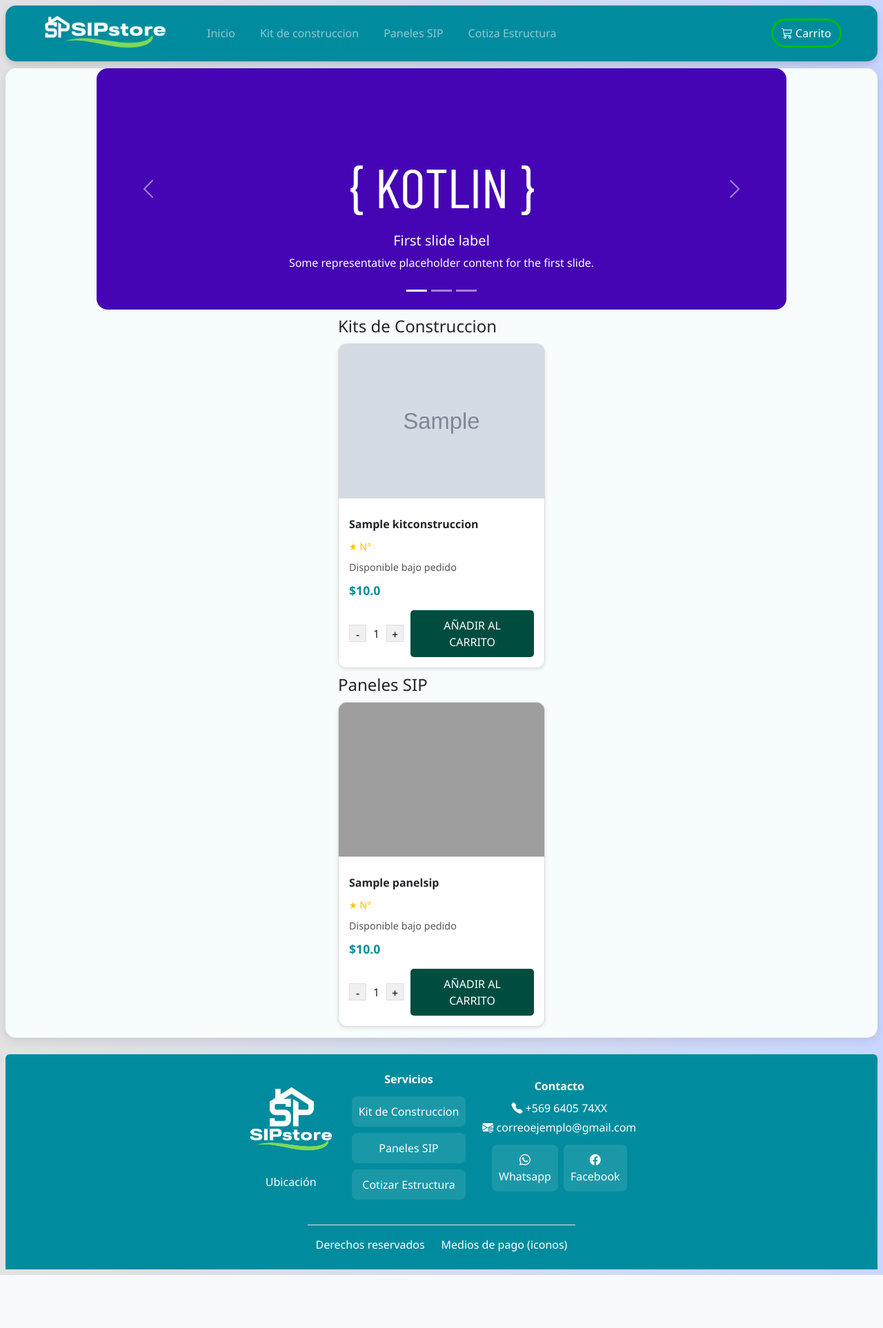
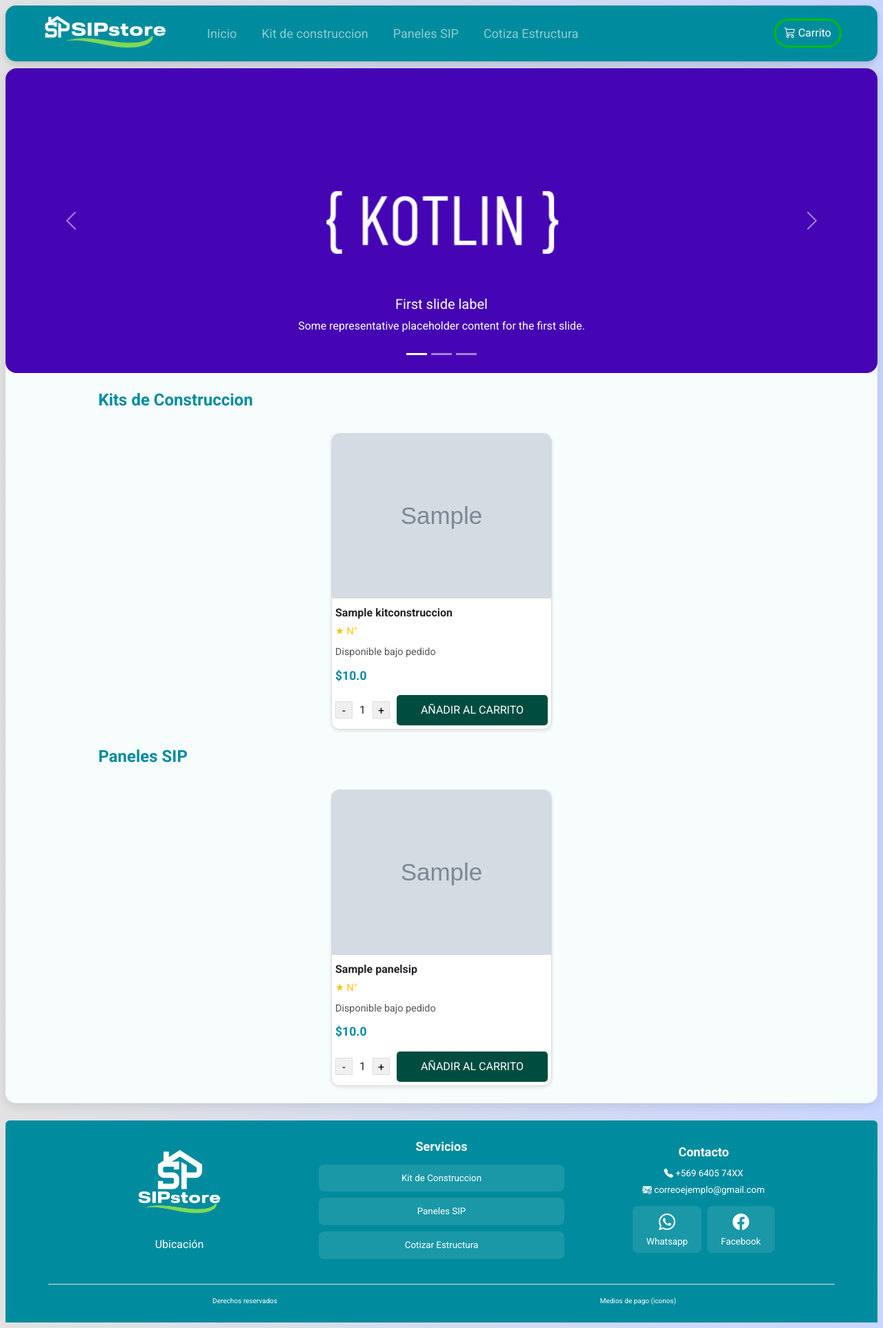
Before and after one commit to paocespedes-bit/Capstone-, a Django app: page / in a window 1280 px wide. Shown: the whole page at 69% size. Before the commit the page ends 1849 px from the top, so only its background shows below. Run offline with Django 5.2, Linux system fonts and the light colour scheme; tables that the repository leaves empty hold one stand-in row (values such as "Sample post"); grey boxes marked "Sample" are stand-in pictures; data that the repository does not hold is empty; some libraries are stand-ins or nearby versions; grey boxes are pictures that could not be loaded.

Commit message:
correccion de estilos

```diff
--- a/Fase_2/Evidencias_Proyecto/SIPstore/core/static/core/style/base.css
+++ b/Fase_2/Evidencias_Proyecto/SIPstore/core/static/core/style/base.css
@@ -1,7 +1,9 @@
+@import url("https://fonts.googleapis.com/css2?family=Roboto:wght@400;700&display=swap");
+
 body {
   background-color: #c9d6ff;
   background: linear-gradient(to right, #e2e2e2, #c9d6ff);
-  font-family: "Segoe UI", Tahoma, Geneva, Verdana, sans-serif;
+  font-family: "Roboto", sans-serif !important;
   margin: 8px;
 }
 
@@ -41,15 +43,15 @@ main.container {
 }
 .nav-link {
   margin: 0px 10px;
+  font-size: large;
 }
 /* !search bar  */
-.search-wrapper {
+/* .search-wrapper {
   max-width: auto;
   margin: 20px auto;
 }
 .search-box {
   position: relative;
-  /* box-shadow: 0 2px 15px rgba(0, 0, 0, 0.05); */
   border-radius: 50px;
   transition: all 0.3s ease;
 }
@@ -90,7 +92,9 @@ main.container {
 .search-button:hover {
   background-color: #0b5ed7;
   transform: translateY(-50%) scale(1.05);
-}
+} */
+
+/* ! boton carrito */
 
 .cart-button {
   border-radius: 50px;
@@ -126,24 +130,6 @@ main.container {
   flex-direction: column;
 }
 
-.py-4 {
-  display: flex;
-  justify-content: space-between;
-  align-items: center;
-  flex-direction: column;
-  width: 100%;
-}
-
-.text-md-start {
-  width: 100%;
-}
-
-div {
-  align-items: center;
-  flex-direction: row;
-  justify-content: center;
-}
-
 .log {
   width: 10vw;
   height: auto;
@@ -167,30 +153,29 @@ div {
   width: 100%;
 }
 
-.a-foot img {
-  width: 20px;
-  height: auto;
-  vertical-align: middle;
-  margin-right: 6px;
+.bi-facebook,.bi-whatsapp{
+  font-size: x-large;
+}
+
+.ultimo{
+  font-size: x-small;
+}
+
+.boton-red{
+  width: 100%;
+  padding: 6px 20px;
+}
+
+.tex,.a-foot{
+  font-size: smaller;
 }
 
 .a-foot:hover {
   background-color: rgba(255, 255, 255, 0.25);
 }
 
-.footer-bottom {
-  border-top: 1px solid rgba(255, 255, 255, 0.3);
-  display: flex;
-  justify-content: space-around;
-  align-items: center;
-  padding: 15px;
-  flex-wrap: wrap;
-  gap: 10px;
-}
-
-.footer-bottom p {
-  margin: 0;
-  font-size: 14px;
+.fw-bold{
+  font-size: large;
 }
 
 @media (max-width: 991.2px) and (max-height: 742.4px) {
@@ -200,6 +185,10 @@ div {
     display: flex;
     align-items: flex-start;
     flex-direction: column;
+  }
+  .nav-link{
+    padding: 2px 0px;
+    font-size: medium;
   }
   #nav-logo {
     width: 150px;
@@ -216,183 +205,3 @@ div {
     margin: 10px 0px;
   }
 }
-
-.cat-container {
-  min-height: 100vw;
-}
-
-/* Breadcrumb */
-
-.catalogo-breadcrumb {
-  padding: 10px 20px;
-  font-size: 14px;
-  background: #eee;
-  border-bottom: 1px solid #ccc;
-}
-
-.catalogo-breadcrumb a {
-  color: #0073e6;
-  text-decoration: none;
-}
-
-.catalogo-breadcrumb span {
-  margin: 0 5px;
-  color: #555;
-}
-
-/* Layout principal */
-.catalogo-main {
-  display: grid;
-  grid-template-columns: 250px 1fr 250px;
-  gap: 20px;
-  padding: 20px;
-}
-
-/* Sidebar filtros */
-.catalogo-sidebar {
-  border: 1px solid red;
-  padding: 15px;
-  background: #fff;
-}
-
-.catalogo-sidebar h3 {
-  font-size: 16px;
-  margin-bottom: 10px;
-}
-
-.catalogo-sidebar .cat-filter-group {
-  margin-bottom: 20px;
-  border: 1px solid orange;
-  padding: 10px;
-}
-
-/* Contenedor productos */
-.catalogo-products {
-  border: 1px solid blue;
-  padding: 15px;
-  background: #fff;
-}
-
-.catalogo-products h2 {
-  font-size: 18px;
-  margin-bottom: 15px;
-}
-
-.cat-products-container {
-  display: grid;
-  grid-template-columns: repeat(auto-fit, minmax(220px, 1fr));
-  gap: 20px;
-}
-
-/* Card (se incluye desde Django)
-/* Nota: La clase 'card' se asume que está en el archivo "t_paneles.html" y no se ha modificado. */
-/* .card {
-  background: white;
-  padding: 15px;
-  border-radius: 6px;
-  text-align: center;
-  border: 1px solid; base
-}  */
-
-/* Recomendados */
-.catalogo-recomendados {
-  border: 1px solid green;
-  padding: 15px;
-  background: #fff;
-}
-
-.catalogo-recomendados h3 {
-  font-size: 16px;
-  margin-bottom: 10px;
-}
-
-.catalogo-recomendados .cat-recomendados-item {
-  border: 1px solid gray;
-  padding: 10px;
-  margin-bottom: 10px;
-}
-
-.rounded {
-  width: 100%;
-  box-shadow: 0 8px 20px rgba(0, 0, 0, 0.15);
-  display: flex;
-  justify-content: space-between;
-  align-items: center;
-  flex-direction: column;
-}
-
-.row {
-  display: flex;
-  justify-content: center;
-  align-items: center;
-  flex-direction: row;
-  width: auto;
-}
-
-.row > section.col-12.col-md-9.col-lg-10 {
-  padding: 20px;
-  display: block;
-}
-
-.row > * {
-  flex-shrink: 0;
-  width: auto;
-  max-width: 100%;
-}
-
-.productos {
-  display: flex;
-  justify-content: center;
-  align-items: center;
-  flex-direction: row;
-  width: 100%;
-  height: auto;
-}
-
-.mb-4 {
-  display: flex;
-  justify-content: center;
-  align-items: center;
-}
-
-.tarjetas1,
-.tarjetas2 {
-  display: flex;
-  flex-direction: row;
-  justify-content: center;
-  align-items: center;
-  flex-wrap: wrap;
-  gap: 20px;
-}
-
-.tarjetas1 .card,
-.tarjetas2 .card {
-  flex: 1 1 250px;
-  max-width: 300px;
-}
-
-.titulo {
-  margin-top: 10px;
-  margin-bottom: 10px;
-}
-
-/* Ajustes móviles */
-@media (max-width: 576px) {
-  aside {
-    padding: 10px !important;
-    box-shadow: none;
-  }
-
-  section.col-12 {
-    padding: 10px !important;
-  }
-
-  .card {
-    font-size: 14px;
-  }
-
-  .btn {
-    font-size: 14px;
-    padding: 6px 10px;
-  }
-}
--- a/Fase_2/Evidencias_Proyecto/SIPstore/core/static/core/style/index.css
+++ b/Fase_2/Evidencias_Proyecto/SIPstore/core/static/core/style/index.css
@@ -1,3 +1,14 @@
-/* .tarjetas{
-    margin: 1.5rem;
-} */
+.tarjetas{
+    margin: 25px 10px;
+}
+
+.titulo h1{
+    font-size: x-large;
+    font-weight: bold;
+    color: #008c9e ;
+    margin-left: 10%;
+}
+
+.cards{
+    padding: 2%;
+}
--- a/Fase_2/Evidencias_Proyecto/SIPstore/core/templates/base.html
+++ b/Fase_2/Evidencias_Proyecto/SIPstore/core/templates/base.html
@@ -110,28 +110,28 @@
           </div>
           <div class="col-md-4 mb-3">
             <p class="fw-bold mb-2">Contacto</p>
-            <p class="mb-1">
+            <p class="mb-1 tex">
               <i class="bi bi-telephone-fill"></i> +569 6405 74XX
             </p>
-            <p class="mb-2">
+            <p class="mb-2 tex">
               <i class="bi bi-envelope-at-fill"></i>
               correoejemplo@gmail.com
             </p>
             <div
               class="d-flex justify-content-center justify-content-md-start gap-2"
             >
-              <a class="a-foot d-flex align-items-center" href="#">
+              <a class="a-foot d-flex align-items-center boton-red" href="#">
                 <i class="bi bi-whatsapp"></i>Whatsapp
               </a>
-              <a class="a-foot d-flex align-items-center" href="#">
+              <a class="a-foot d-flex align-items-center boton-red" href="#">
                 <i class="bi bi-facebook"></i>Facebook
               </a>
             </div>
           </div>
         </div>
         <div class="row mt-3 border-top pt-3 text-center">
-          <div class="col-12 col-md-6 mb-2 mb-md-0">Derechos reservados</div>
-          <div class="col-12 col-md-6">Medios de pago (iconos)</div>
+          <div class="col-12 col-md-6 mb-2 mb-md-0 ultimo">Derechos reservados</div>
+          <div class="col-12 col-md-6 ultimo">Medios de pago (iconos)</div>
         </div>
       </div>
     </footer>
--- a/Fase_2/Evidencias_Proyecto/SIPstore/core/templates/carrusel.html
+++ b/Fase_2/Evidencias_Proyecto/SIPstore/core/templates/carrusel.html
@@ -1,6 +1,9 @@
 {% load static %}
 
-{% block link %}{% endblock %}
+{% block link %}
+<!-- !CSS  -->
+
+{% endblock %}
 
 {% block content %}
 <!-- !Slider -->
--- a/Fase_2/Evidencias_Proyecto/SIPstore/core/templates/index.html
+++ b/Fase_2/Evidencias_Proyecto/SIPstore/core/templates/index.html
@@ -9,17 +9,16 @@
 <div class="carrusel">{% include "carrusel.html" %}</div>
 <div class="tarjetas">
   <div class="titulo">
-    <h4>Kits de Construccion</h4>
+    <h1>Kits de Construccion</h1>
   </div>
-  <div class="tarjetas1">{% include "t_kit.html" with kits=kits %}</div>
+  <div class="cards">{% include "t_kit.html" with kits=kits %}</div>
   <div class="titulo">
-    <h4>Paneles SIP</h4>
+    <h1>Paneles SIP</h1>
   </div>
-  <div class="tarjetas2">
+  <div class="cards">
     <!-- !Incluir tarjetas -->
     {% include "t_paneles.html" with paneles=paneles %}
   </div>
-
   <p></p>
   {% endblock %}
 </div>
--- a/Fase_2/Evidencias_Proyecto/SIPstore/store/static/store/style/tarjeta.css
+++ b/Fase_2/Evidencias_Proyecto/SIPstore/store/static/store/style/tarjeta.css
@@ -1,7 +1,8 @@
+
 .card {
   background: #fff;
   width: 100%;
-  max-width: 280px;
+  max-width: 40vh;
   border: 1px solid #ddd;
   border-radius: 12px;
   box-shadow: 0 2px 5px rgba(0, 0, 0, 0.1);
@@ -9,30 +10,36 @@
   margin: 0 auto;
   transition: transform 0.2s ease, box-shadow 0.2s ease;
 }
-
-.card:hover {
-  transform: translateY(-5px);
-  box-shadow: 0 8px 20px rgba(0, 0, 0, 0.15);
-}
-
 .card img {
   width: 100%;
   height: auto;
-  max-height: 250px;
+  max-height: 40vh;
   object-fit: cover;
   display: block;
   border-bottom: 1px solid #ddd;
 }
 
 .card-body {
-  padding: 15px;
+  padding: 5px;
 }
 
 .card-title {
-  font-size: 1rem;
-  font-weight: 600;
-  margin: 10px 0;
+  font-size: medium;
+  font-weight: bold;
+  margin: 4px 0;
 }
+
+
+/* !HOVER */
+.card:hover {
+  transform: translateY(-5px);
+  box-shadow: 0 8px 20px rgba(0, 0, 0, 0.15);
+}
+
+
+
+
+
 
 .stars {
   color: #ffc107;
@@ -94,7 +101,7 @@
   background: #00695c;
 }
 
-@media (max-width: 576px) {
+/* @media (max-width: 576px) {
   .card {
     max-width: 100%;
   }
@@ -111,4 +118,4 @@
   .add-cart {
     width: 100%;
   }
-}
+} */
```
Also changed, not shown: 2 other files.
